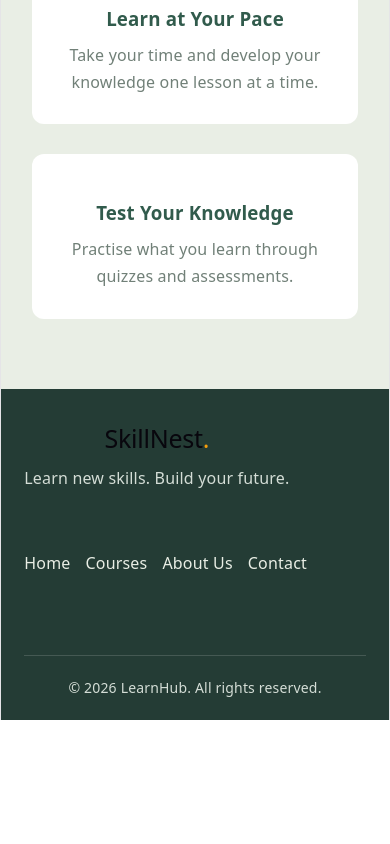
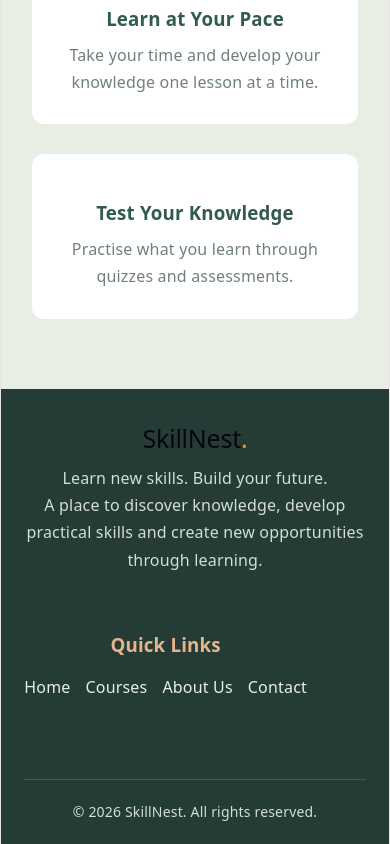
Before and after one commit to sirdrick037-svg/lms_config, a React (Vite) app in the folder lms-frontend/: page / in a window 390 px wide. Shown: the part 2848-3692 px from the top of the page. Before the commit the page ends 3568 px from the top, so only its background shows below. Built offline with nearby package versions, Linux system fonts and the light colour scheme.

Commit message:
feat: update Footer component with responsive design and branding changes

```diff
--- a/lms-frontend/src/components/footer.jsx
+++ b/lms-frontend/src/components/footer.jsx
@@ -1,26 +1,35 @@
+
+import { Link } from "react-router-dom";
 
 function Footer() {
   return (
     <footer className="footer">
       <div className="footer-content">
-        <div>
+
+        <div className="footer-brand">
           <h2>SkillNest<span>.</span></h2>
           <p>Learn new skills. Build your future.</p>
+          <p className="footer-description">
+            A place to discover knowledge, develop practical skills
+            and create new opportunities through learning.
+          </p>
         </div>
 
-        <div className="footer-links">
-          <a href="/">Home</a>
+        <div className="footer-navigation">
+          <h3>Quick Links</h3>
 
-          <a href="/courses">Courses</a>
+          <div className="footer-links">
+            <Link to="/">Home</Link>
+            <Link to="/courses">Courses</Link>
+            <Link to="/about">About Us</Link>
+            <Link to="/contact">Contact</Link>
+          </div>
+        </div>
 
-          <a href="/about">About Us</a>
-
-          <a href="/contact">Contact</a>
-        </div>
       </div>
 
       <div className="footer-bottom">
-        <p>© 2026 LearnHub. All rights reserved.</p>
+        <p>© 2026 SkillNest. All rights reserved.</p>
       </div>
     </footer>
   );
```
